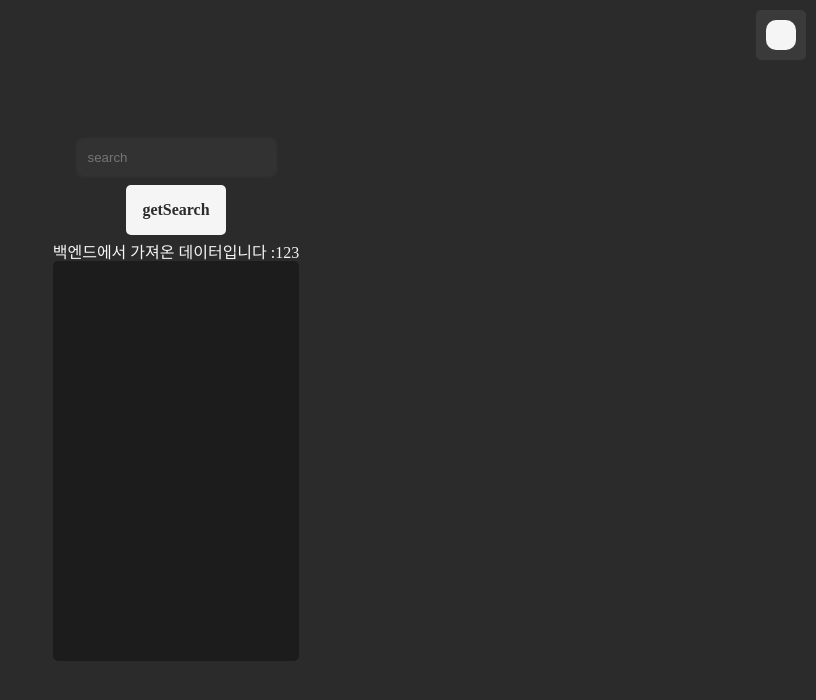
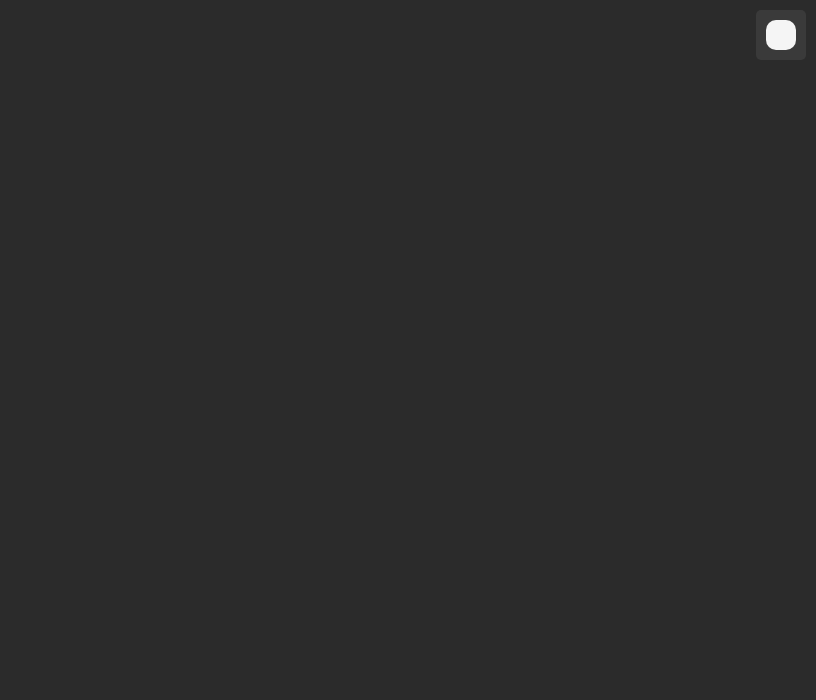
Before and after one commit to PLMOW/TIC-TAC-TOE-FE, a React (Create React App) app: page / in a window 1280 px wide. Shown: the top 700 px of the page, without its empty margins (464-1280 px from the left). Built offline with nearby package versions, Linux system fonts and the light colour scheme.

Commit message:
chore: 폴더구조 개선

```diff
--- a/src/App.tsx
+++ b/src/App.tsx
@@ -3,30 +3,17 @@ import { darkTheme, lightTheme } from './theme';
 import GlobalStyle from './utils/GlobalStyle';
 import { isDarkAtom } from './atom';
 import { useRecoilState } from 'recoil';
-import Search from './layouts/search/index';
 import Nav from './layouts/partials/nav';
-import styled from 'styled-components';
 
 function App() {
   const [isDark, setIsDark] = useRecoilState(isDarkAtom);
 
   return (
     <ThemeProvider theme={isDark ? darkTheme : lightTheme}>
-      <Wrapper>
-        <GlobalStyle />
-        <Search />
-        <Nav />
-      </Wrapper>
+      <GlobalStyle />
+      <Nav />
     </ThemeProvider>
   );
 }
 
 export default App;
-
-const Wrapper = styled.div`
-  height: 100vh;
-  display: flex;
-  flex-direction: column;
-  align-items: center;
-  justify-content: center;
-`;
--- a/src/layouts/search/index.tsx
+++ b/src/pages/room/search/index.tsx
@@ -1,9 +1,9 @@
 import React, { useState } from 'react';
 import { useRecoilState } from 'recoil';
-import { searchDataAtom } from '../../atom';
+import { searchDataAtom } from '../../../atom';
 import styled from 'styled-components';
-import sendGetRequest from '../../utils/req/sendGet';
-import API from '../../utils/constants/apiConstant';
+import sendGetRequest from '../../../utils/req/sendGet';
+import API from '../../../utils/constants/apiConstant';
 import MusicCard from './musicCard';
 
 const Search = () => {
--- a/src/layouts/search/musicCard.tsx
+++ b/src/pages/room/search/musicCard.tsx
@@ -1,5 +1,5 @@
 import styled from 'styled-components';
-import { musicData } from '../../atom';
+import { musicData } from '../../../atom';
 
 const MusicCard = ({ data }: { data: musicData }) => {
   const { title, id, duration, owner, thumbnail } = data;
```
Also changed, not shown: src/pages/room/index.tsx (added, +21 -0 lines).
